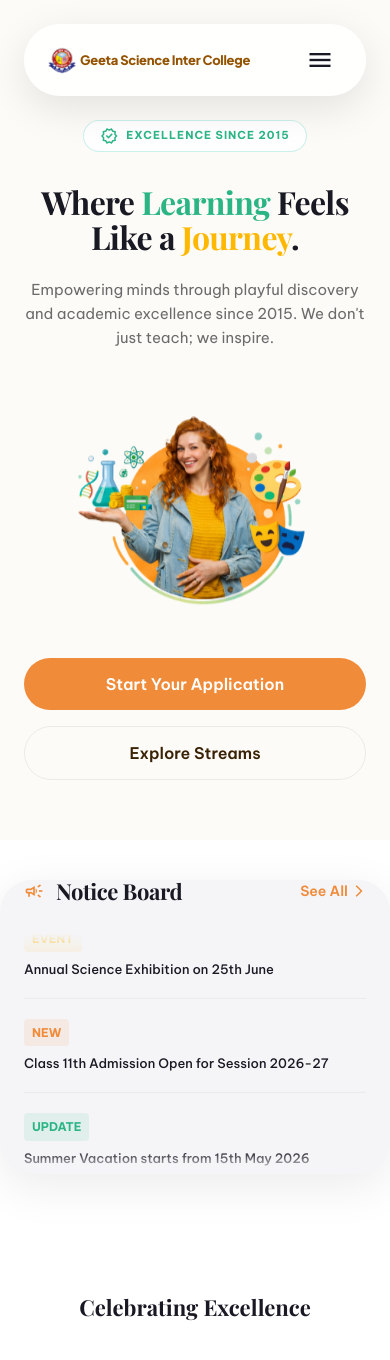
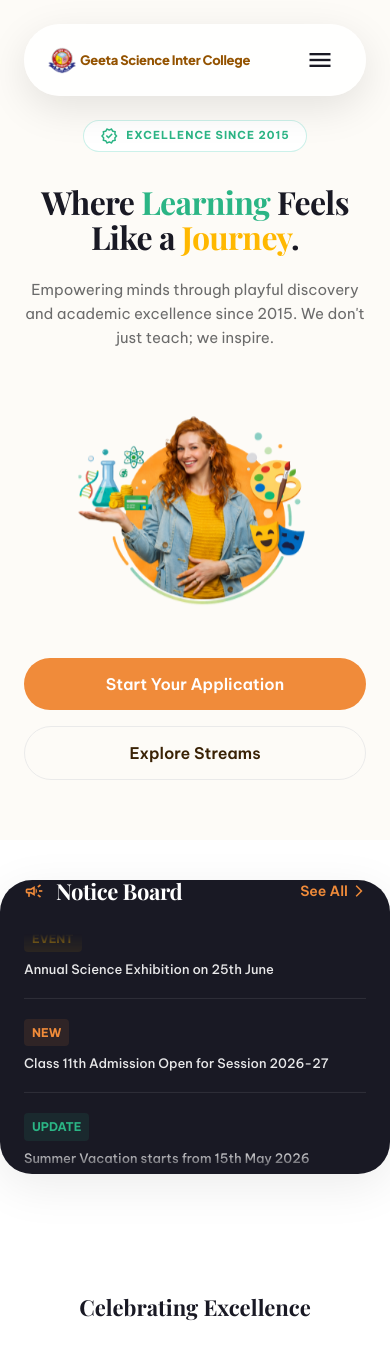
Before and after one commit to Subhampas1/geetascienceintercollege, a React (Vite) app: page / in a window 390 px wide. Shown: the top 1360 px of the page. Built offline with nearby package versions, Linux system fonts and the light colour scheme; a web font is replaced by a local one.

Commit message:
Switch mobile Notice Board to a dark navy theme

```diff
--- a/src/pages/Home.css
+++ b/src/pages/Home.css
@@ -218,7 +218,7 @@ section {
     grid-template-rows: auto auto;
     gap: 16px 0;
     align-items: center;
-    background: #f5f5f7;
+    background: var(--color-navy);
     border-radius: var(--radius-xl);
     padding: 40px 24px 32px;
     box-shadow: 0 12px 48px rgba(0,0,0,0.08);
@@ -260,7 +260,7 @@ section {
 
   .notice-header h2 {
     font-size: 16px;
-    color: var(--color-navy);
+    color: white;
     line-height: 1;
     display: flex;
     align-items: center;
@@ -352,14 +352,14 @@ section {
     display: block;
     width: 100%;
     height: 1px;
-    background-color: var(--color-border);
+    background-color: rgba(255, 255, 255, 0.1);
     margin: 8px 0;
   }
 
   .notice-item p {
     font-size: 13px;
     line-height: 1.4;
-    color: var(--color-navy);
+    color: rgba(255, 255, 255, 0.9);
   }
 
   .notice-mobile-pagination {
```
